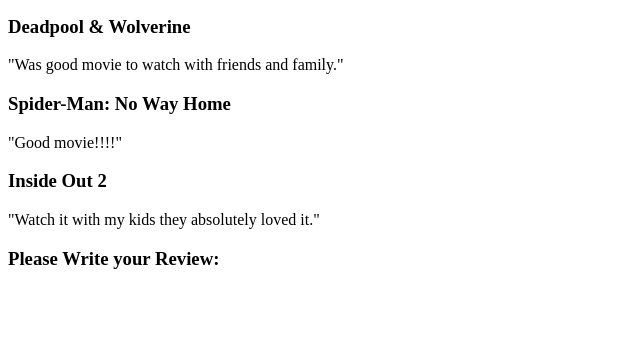
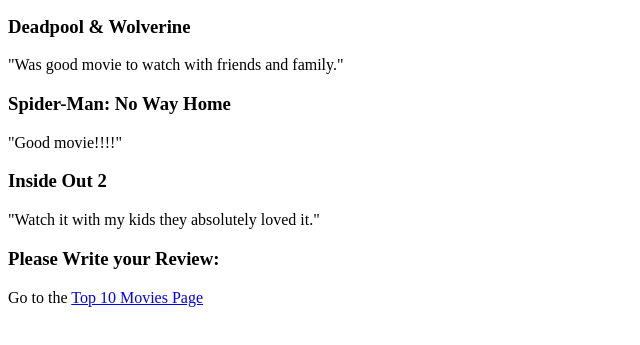
Before and after one commit to miles8945/Book_The_View, a plain HTML site: page MovieReviews.html in a window 1280 px wide. Shown: the part 101-446 px from the top of the page, without its empty margins (0-640 px from the left). Drawn offline with Linux system fonts and the light colour scheme.

Commit message:
Update MovieReviews.html

```diff
--- a/MovieReviews.html
+++ b/MovieReviews.html
@@ -28,6 +28,8 @@
 
             <h3>Please Write your Review:</h3>
 
+            <p>Go to the <a href="Top10Movies.html">Top 10 Movies Page</a></p>
+
         </article>
     </section>
 </body>
```
